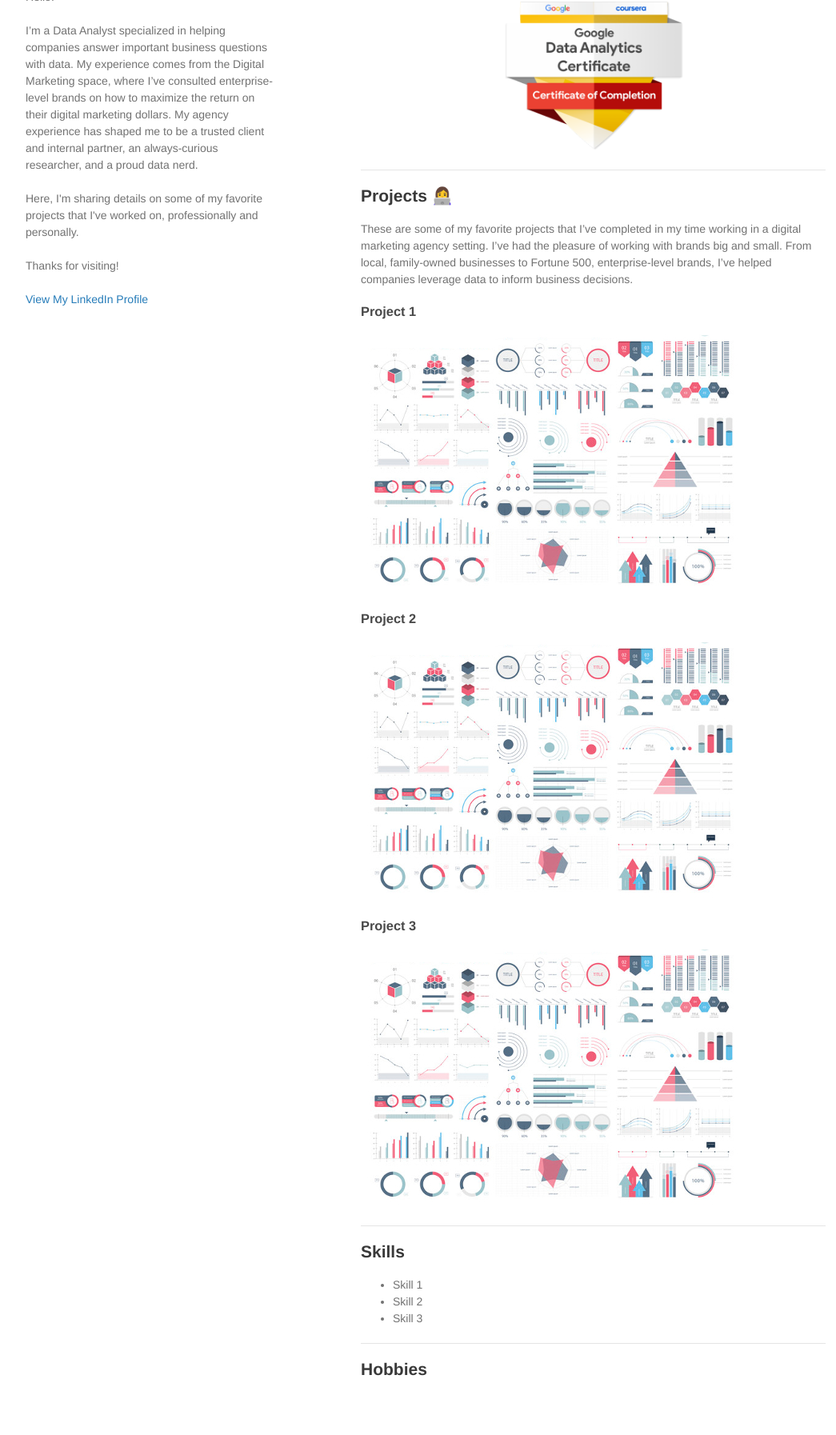
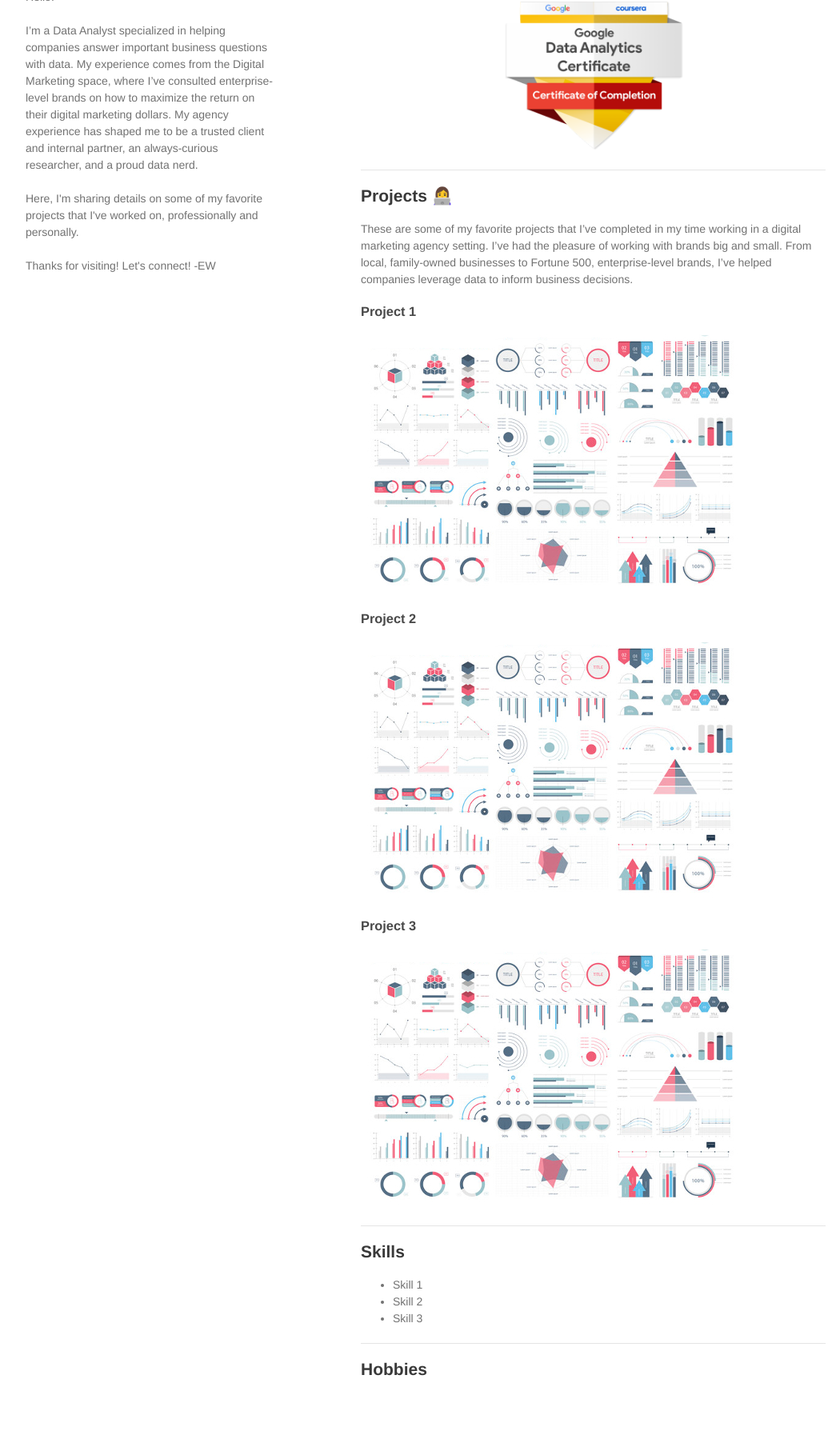
Before and after one commit to elizabethkweaver/elizabethkweaver.github.io, a Jekyll site: the page built from index.md, in a window 1280 px wide. Shown: the part 364-2158 px from the top of the page at 80% size, without its empty margins (108-1153 px from the left). Built offline with Jekyll 4.4.1, drawn with Linux system fonts in a browser that asks for light colours; our own code applies the rules of GitHub Pages for plain Markdown files; a script that is not in the unit is left out.

Commit message:
Update _config.yml

```diff
--- a/_config.yml
+++ b/_config.yml
@@ -7,9 +7,8 @@ description: > # your text below (remove <br> elements if line breaks not needed
   <br><br>
   Here, I'm sharing details on some of my favorite projects that I've worked on, professionally and personally.
   <br><br>
-  Thanks for visiting!
-  <br><br>
-  <a href="https://www.linkedin.com/in/elizabethkweaver/">View My LinkedIn Profile</a>
+  Thanks for visiting! Let's connect!
+  -EW
 
 theme: jekyll-theme-minimal
 google_analytics: UA-000000-0 # your Google Analytics tracking ID here
```
